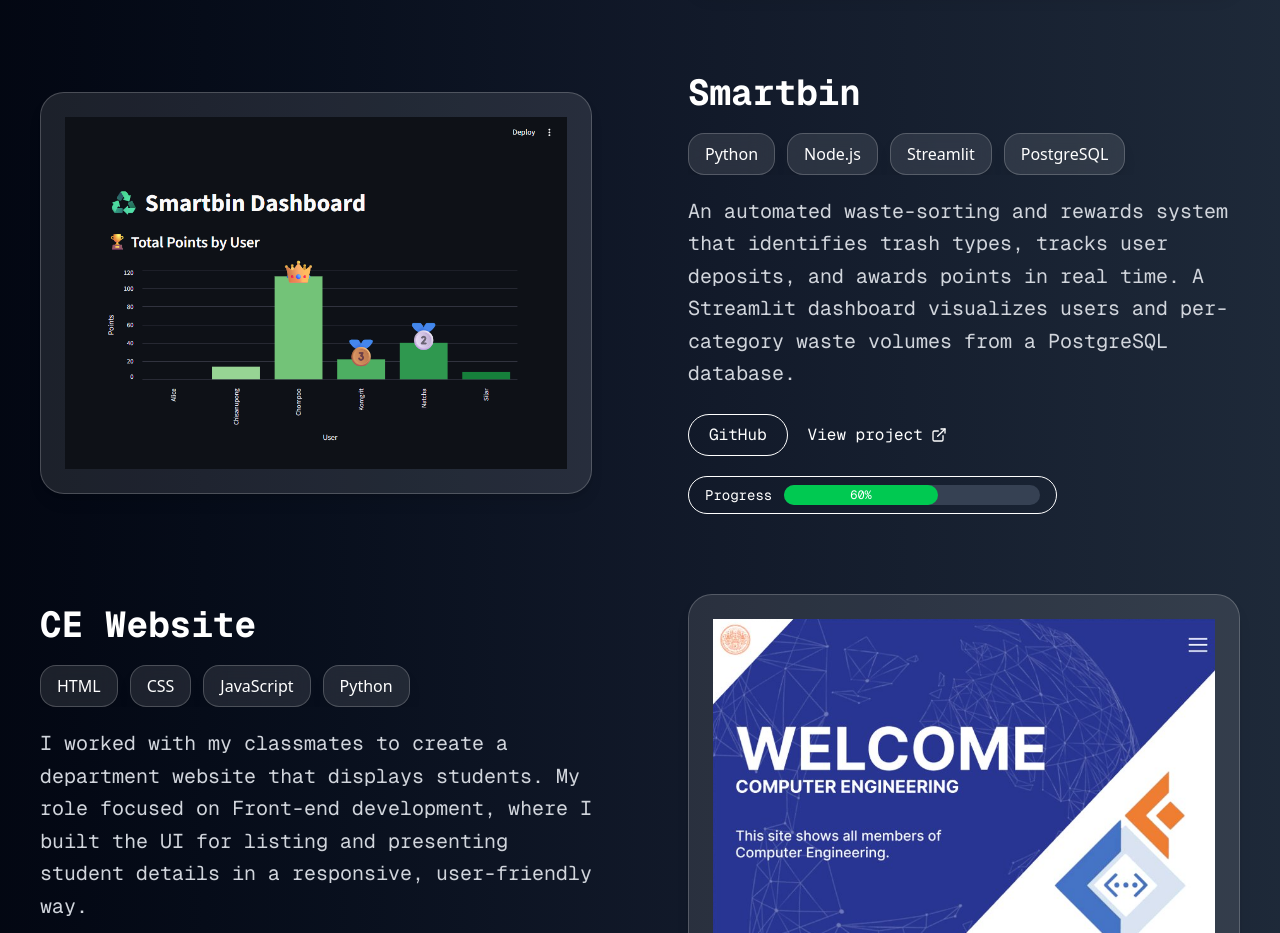
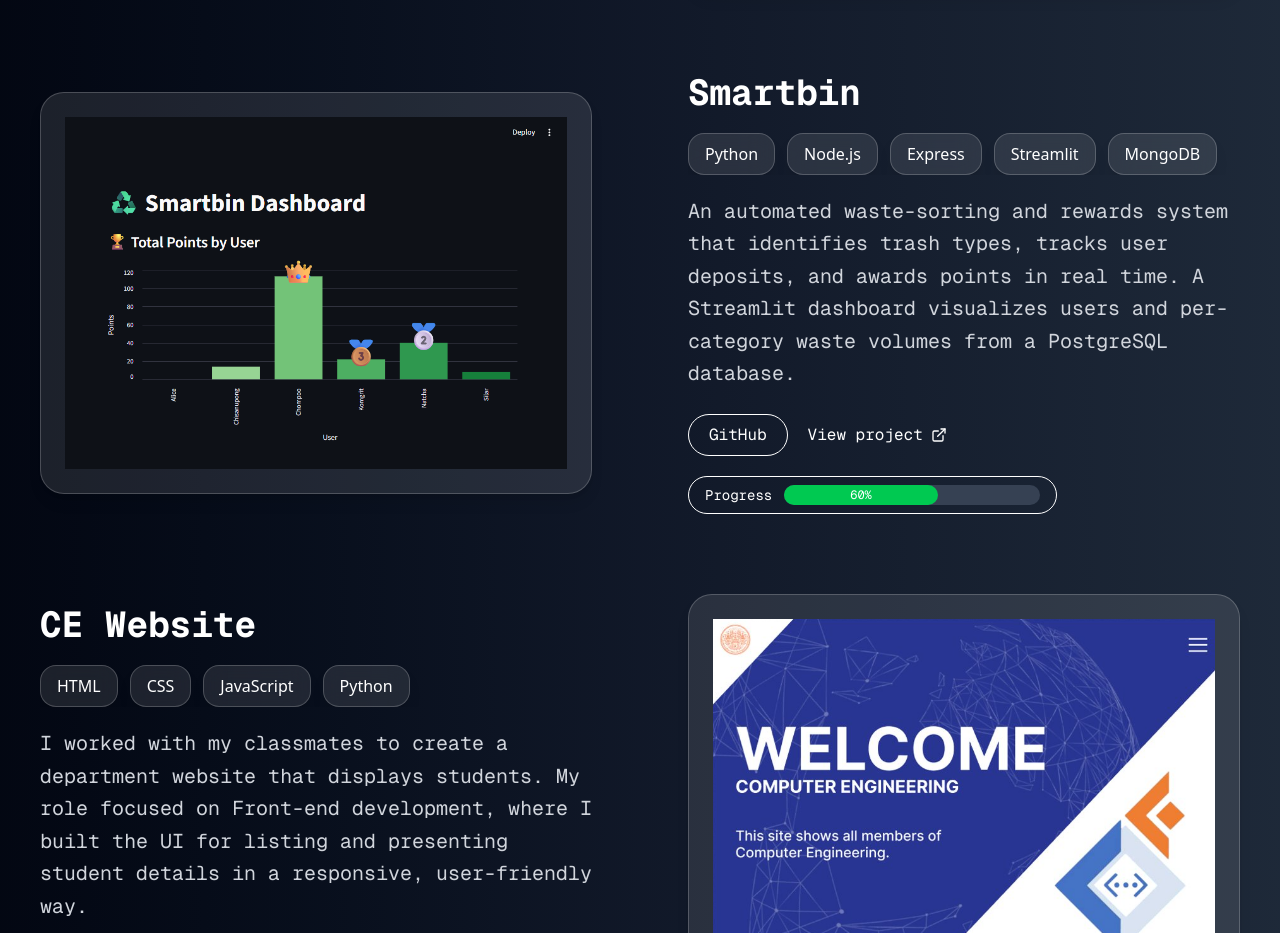
Before and after one commit to LeftRightConfuse/PortFolio_Project, a Next.js app: page / in a window 1280 px wide. Shown: the part 2280-3213 px from the top of the page. Built offline with nearby package versions, Linux system fonts and the light colour scheme.

Commit message:
change smartbin

```diff
--- a/src/app/projec/page.jsx
+++ b/src/app/projec/page.jsx
@@ -96,7 +96,7 @@ function Page() {
                 Smartbin
               </h3>
               <div className="mt-5 flex gap-3 overflow-x-auto whitespace-nowrap sm:flex-wrap sm:whitespace-normal">
-                {["Python", "Node.js", "Streamlit", "PostgreSQL"].map((s) => (
+                {["Python", "Node.js","Express", "Streamlit", "MongoDB"].map((s) => (
                   <span
                     key={s}
                     className="px-4 py-2 rounded-2xl bg-white/10 backdrop-blur-md border border-white/20 shadow-lg"
```
